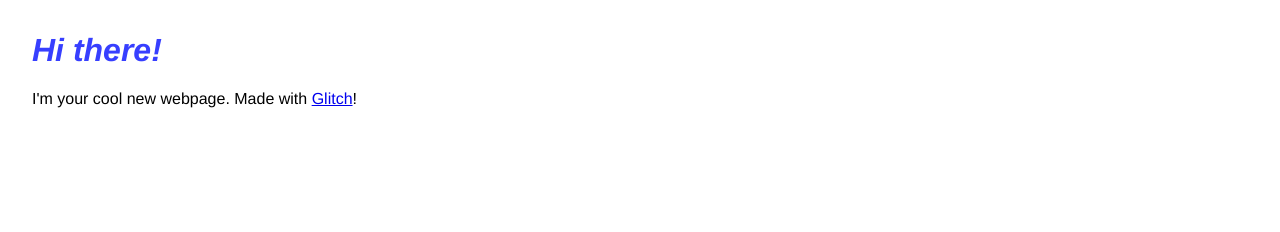
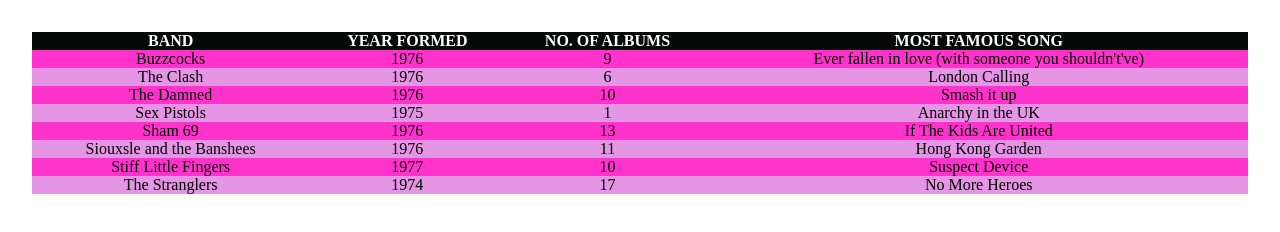
Before and after one commit to thecodersguilduk/semantic-html-challenge, a plain HTML site: page index.html in a window 1280 px wide. Drawn offline with Linux system fonts and the light colour scheme.

Commit message:
Table Challenge
Updated the HTML and CSS with code to fix the colours and the spacing of the table.

```diff
--- a/index.html
+++ b/index.html
@@ -7,16 +7,79 @@
     <meta name="viewport" content="width=device-width, initial-scale=1">
 
     <!-- import the webpage's stylesheet -->
-    <link rel="stylesheet" href="/style.css">
+    <link rel="stylesheet" href="./style.css">
 
   </head>
   <body>
-    <!--repalce this h1 and p content with your own html table -->
-    <h1>Hi there!</h1>
 
-    <p>
-      I'm your cool new webpage. Made with <a href="https://glitch.com">Glitch</a>!
-    </p>
+    <table cellspacing="0" cellpadding="0", class="a">
+
+    <thead>
+      <tr>
+        <th>BAND</th>
+        <th>YEAR FORMED</th>
+        <th>NO. OF ALBUMS</th>
+        <th>MOST FAMOUS SONG</th>
+      </tr>
+    </thead>
+
+      <tr class="odd">
+        <td>Buzzcocks</td>
+        <td>1976</td>
+        <td>9</td>
+        <td>Ever fallen in love (with someone you shouldn't've)</td>
+      </tr>
+
+      <tr class="even">
+        <td>The Clash</td>
+        <td>1976</td>
+        <td>6</td>
+        <td>London Calling</td>
+      </tr>
+
+      <tr class="odd">
+        <td>The Damned</td>
+        <td>1976</td>
+        <td>10</td>
+        <td>Smash it up</td>
+      </tr>
+
+      <tr class="even">
+        <td>Sex Pistols</td>
+        <td>1975</td>
+        <td>1</td>
+        <td>Anarchy in the UK</td>
+      </tr>
+
+      <tr class="odd">
+        <td>Sham 69</td>
+        <td>1976</td>
+        <td>13</td>
+        <td>If The Kids Are United</td>
+      </tr>
+
+      <tr class="even">
+        <td>Siouxsle and the Banshees</td>
+        <td>1976</td>
+        <td>11</td>
+        <td>Hong Kong Garden</td>
+      </tr>
+
+      <tr class="odd">
+        <td>Stiff Little Fingers</td>
+        <td>1977</td>
+        <td>10</td>
+        <td>Suspect Device</td>
+      </tr>
+
+      <tr  class="even">
+        <td>The Stranglers</td>
+        <td>1974</td>
+        <td>17</td>
+        <td>No More Heroes</td>
+      </tr>
+
+    </table>
 
     <!-- include the Glitch button to show what the webpage is about and
           to make it easier for folks to view source and remix -->
--- a/style.css
+++ b/style.css
@@ -1,7 +1,7 @@
 /* CSS files add styling rules to your content */
 
 body {
-  font-family: "Benton Sans", "Helvetica Neue", helvetica, arial, sans-serif;
+  font-family: "Helvetica Neu", "Rock Salt";
   margin: 2em;
 }
 
@@ -9,3 +9,28 @@
   font-style: italic;
   color: #373fff;
 }
+
+table.a {
+  table-layout: auto;
+  width: 100%;
+}
+
+table {border: none;}
+
+thead,
+tfoot {
+    background-color: #070808;
+    color: #fff;
+}
+
+td {
+  text-align: center;
+}
+
+.odd {
+  background-color: #ff33cc;
+}
+
+.even {
+  background-color: #e495e4;
+}
```
